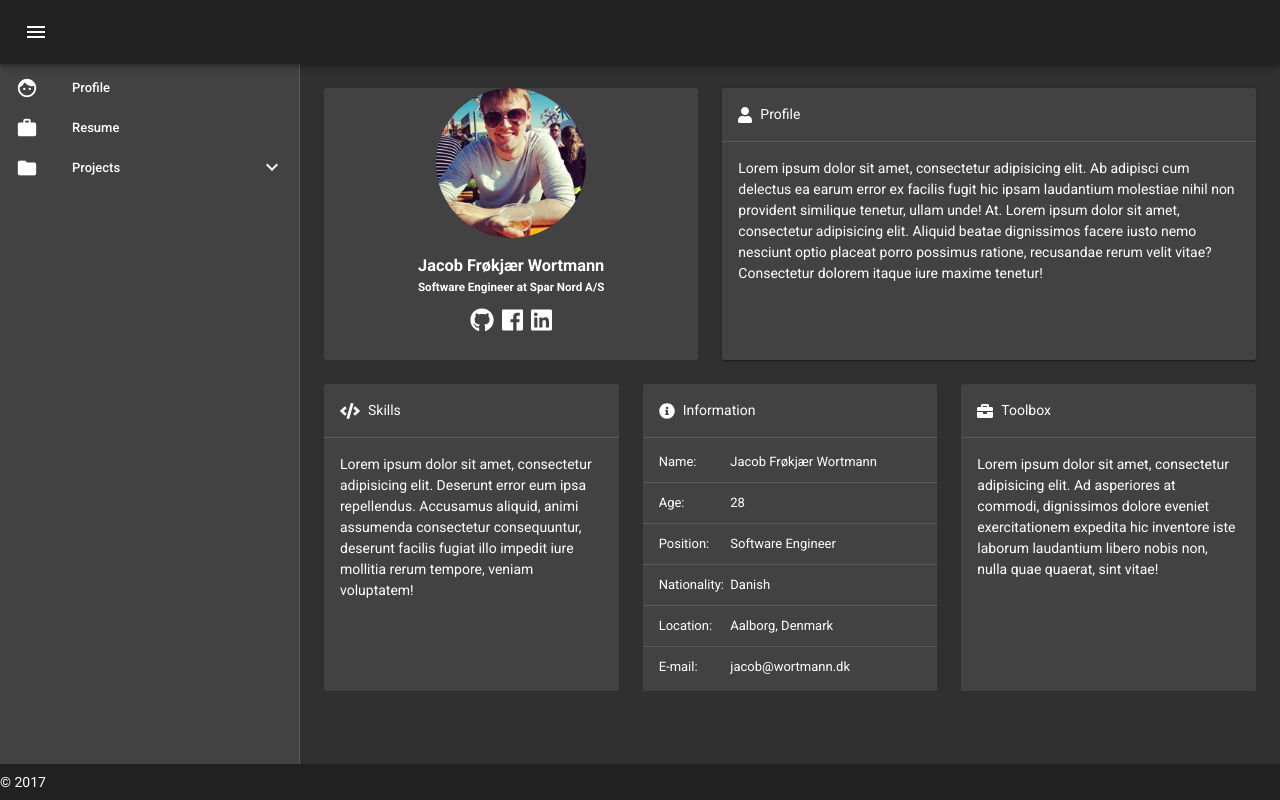
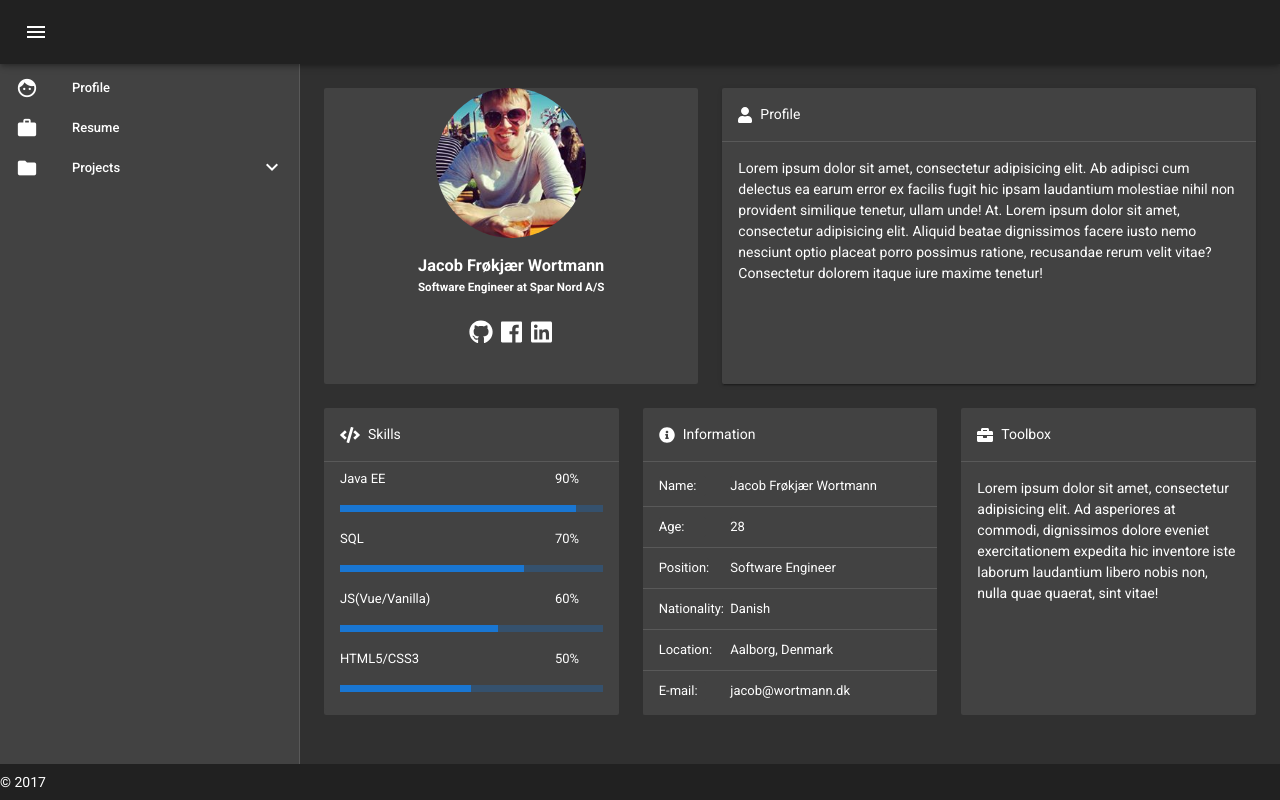
Before and after one commit to FuzzyAzurik/jacobwortmann, a Vue app in the folder src/main/vuejs/: page /#/ in a window 1280 px wide. Built offline with nearby package versions, Linux system fonts and the light colour scheme.

Commit message:
added progress bars to simulate skillset

```diff
--- a/src/main/vuejs/src/components/Profile.vue
+++ b/src/main/vuejs/src/components/Profile.vue
@@ -12,9 +12,15 @@
                         <h3>Jacob Frøkjær Wortmann</h3>
                         <h5>Software Engineer at Spar Nord A/S</h5>
                         <v-flex d-flex offset-xs4 xs4 justify-space-around>
-                            <v-icon>fab fa-github</v-icon>
-                            <v-icon>fab fa-facebook</v-icon>
-                            <v-icon>fab fa-linkedin</v-icon>
+                            <v-btn icon href="https://github.com/FuzzyAzurik/">
+                                <v-icon>fab fa-github</v-icon>
+                            </v-btn>
+                            <v-btn icon href="https://www.facebook.com/jacob.wortmann">
+                                <v-icon>fab fa-facebook</v-icon>
+                            </v-btn>
+                            <v-btn icon href="https://linkedin.com/in/jacob-frøkjær-wortmann">
+                                <v-icon>fab fa-linkedin</v-icon>
+                            </v-btn>
                         </v-flex>
                     </v-card-text>
                 </v-card>
@@ -41,11 +47,30 @@
                         <span>Skills</span>
                     </v-card-title>
                     <v-divider/>
-                    <v-card-text>
-                        Lorem ipsum dolor sit amet, consectetur adipisicing elit. Deserunt error eum ipsa
-                        repellendus. Accusamus aliquid, animi assumenda consectetur consequuntur, deserunt
-                        facilis fugiat illo impedit iure mollitia rerum tempore, veniam voluptatem!
-                    </v-card-text>
+                    <v-list two-line dense>
+                        <template v-for="(item, index) in skillsData">
+                            <v-list-tile>
+                                <v-list-tile-content>
+                                    <v-list-tile-title>
+                                        <v-layout row wrap>
+                                            <v-flex xs9 d-flex>
+                                                {{item.title}}
+                                            </v-flex>
+                                            <v-flex xs3 d-flex>
+                                                {{item.value}}%
+                                            </v-flex>
+                                        </v-layout>
+                                    </v-list-tile-title>
+                                    <v-list-tile-sub-title>
+                                        <v-progress-linear
+                                            v-model="item.value"
+                                            :buffer-value=100
+                                        ></v-progress-linear>
+                                    </v-list-tile-sub-title>
+                                </v-list-tile-content>
+                            </v-list-tile>
+                        </template>
+                    </v-list>
                 </v-card>
             </v-flex>
             <v-flex d-flex md12 lg4>
@@ -61,12 +86,12 @@
                                 <v-layout row wrap>
                                     <v-flex xs3 d-flex>
                                         <v-card flat>
-                                            {{item.header}}:
+                                            {{item.title}}:
                                         </v-card>
                                     </v-flex>
                                     <v-flex xs9 d-flex>
                                         <v-card flat>
-                                            {{item.value}}
+                                            {{item.text}}
                                         </v-card>
                                     </v-flex>
                                 </v-layout>
@@ -97,31 +122,50 @@
         data: () => ({
             informationData: [
                 {
-                    header: "Name",
-                    value: "Jacob Frøkjær Wortmann"
+                    title: "Name",
+                    text: "Jacob Frøkjær Wortmann"
                 },
                 {
-                    header: "Age",
-                    value: "28"
+                    title: "Age",
+                    text: "28"
                 },
                 {
-                    header: "Position",
-                    value: "Software Engineer"
+                    title: "Position",
+                    text: "Software Engineer"
                 },
                 {
-                    header: "Nationality",
-                    value: "Danish"
+                    title: "Nationality",
+                    text: "Danish"
                 },
                 {
-                    header: "Location",
-                    value: "Aalborg, Denmark"
+                    title: "Location",
+                    text: "Aalborg, Denmark"
                 },
                 {
-                    header: "E-mail",
-                    value: "jacob@wortmann.dk"
+                    title: "E-mail",
+                    text: "jacob@wortmann.dk"
                 }
             ],
-            pageTitle: "Profile"
+            skillsData: [
+                {
+                    title: "Java EE",
+                    value: 90
+                },
+                {
+                    title: "SQL",
+                    value: 70
+                },
+                {
+                    title: "JS(Vue/Vanilla)",
+                    value: 60
+                },
+                {
+                    title: "HTML5/CSS3",
+                    value: 50
+                }
+            ],
+            pageTitle:
+                "Profile"
         })
     }
 </script>
```
